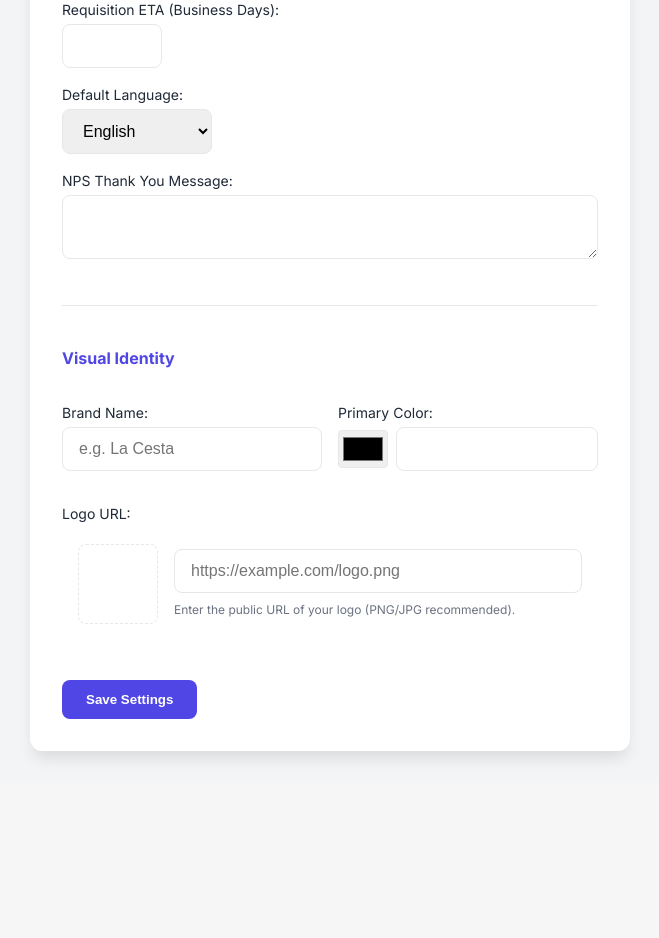
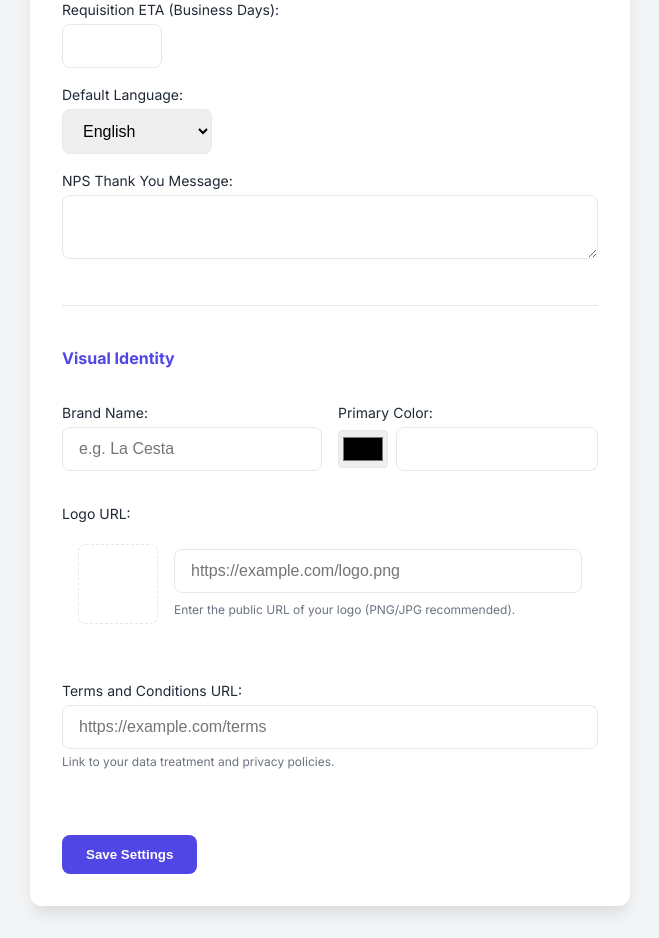
Before and after one commit to srJboca/requisiciones-restaurante, a Flask app: template frontend/templates/admin_dashboard.html in a window 1280 px wide, after a click on "Settings". Shown: the part 275-1213 px from the top of the page, without its empty margins (26-685 px from the left). Before the commit the page ends 1035 px from the top, so only its background shows below. Run offline with Flask 3, Linux system fonts and the light colour scheme; the template is opened without the code that fills it, so the values that code supplies are empty.

Commit message:
ready to production
Version lista para producción con NPS, requisiciones y configuración de marca de cada cliente

```diff
--- a/backend/models/models.py
+++ b/backend/models/models.py
@@ -88,7 +88,7 @@ class NPSQuestion(Base):
     id = Column(Integer, primary_key=True, index=True)
     company_id = Column(Integer, ForeignKey("companies.id"), nullable=False)
     question_text = Column(String(255), nullable=False)
-    question_type = Column(Enum('score', 'text', 'yes_no'), default='score')
+    question_type = Column(Enum('score', 'text', 'yes_no', 'phone', 'email'), default='score')
     is_active = Column(Boolean, default=True)
     display_order = Column(Integer, default=0)
 
--- a/backend/routers/admin.py
+++ b/backend/routers/admin.py
@@ -69,6 +69,7 @@ class SettingUpdate(BaseModel):
     brand_name: Optional[str] = None
     primary_color: Optional[str] = None
     logo_url: Optional[str] = None
+    terms_and_conditions_url: Optional[str] = None
 
 class AdminPasswordReset(BaseModel):
     new_password: str
@@ -410,7 +411,8 @@ def get_settings(db: Session = Depends(get_db), current_user: User = Depends(get
         "nps_thank_you_message": _get_setting(db, current_user.company_id, 'nps_thank_you_message') or "Your feedback has been successfully recorded.",
         "brand_name": _get_setting(db, current_user.company_id, 'brand_name') or "",
         "primary_color": _get_setting(db, current_user.company_id, 'primary_color') or "#2563eb",
-        "logo_url": _get_setting(db, current_user.company_id, 'logo_url') or ""
+        "logo_url": _get_setting(db, current_user.company_id, 'logo_url') or "",
+        "terms_and_conditions_url": _get_setting(db, current_user.company_id, 'terms_and_conditions_url') or ""
     }
 
 @router.post("/settings")
@@ -427,6 +429,8 @@ def update_settings(data: SettingUpdate, db: Session = Depends(get_db), current_
         _set_setting(db, current_user.company_id, 'primary_color', data.primary_color)
     if data.logo_url is not None:
         _set_setting(db, current_user.company_id, 'logo_url', data.logo_url)
+    if data.terms_and_conditions_url is not None:
+        _set_setting(db, current_user.company_id, 'terms_and_conditions_url', data.terms_and_conditions_url)
     db.commit()
     log_audit(db, current_user.id, "Update Settings", "SystemSetting")
     return {"message": "Settings updated"}
--- a/backend/routers/nps.py
+++ b/backend/routers/nps.py
@@ -32,6 +32,7 @@ def get_survey_questions(db: Session = Depends(get_db), current_user: User = Dep
     brand_name = db.query(SystemSetting).filter(SystemSetting.company_id == current_user.company_id, SystemSetting.setting_key == "brand_name").first()
     primary_color = db.query(SystemSetting).filter(SystemSetting.company_id == current_user.company_id, SystemSetting.setting_key == "primary_color").first()
     logo_url = db.query(SystemSetting).filter(SystemSetting.company_id == current_user.company_id, SystemSetting.setting_key == "logo_url").first()
+    terms_url = db.query(SystemSetting).filter(SystemSetting.company_id == current_user.company_id, SystemSetting.setting_key == "terms_and_conditions_url").first()
 
     return {
         "questions": questions,
@@ -40,7 +41,8 @@ def get_survey_questions(db: Session = Depends(get_db), current_user: User = Dep
             "brand_name": brand_name.setting_value if brand_name else "",
             "primary_color": primary_color.setting_value if primary_color else "#2563eb",
             "logo_url": logo_url.setting_value if logo_url else ""
-        }
+        },
+        "terms_and_conditions_url": terms_url.setting_value if terms_url else ""
     }
 
 @router.post("/submit-survey")
--- /dev/null
+++ b/db/alter_6.sql
@@ -0,0 +1 @@
+ALTER TABLE nps_questions MODIFY COLUMN question_type ENUM('score', 'text', 'yes_no', 'phone', 'email') DEFAULT 'score';
--- a/frontend/app.py
+++ b/frontend/app.py
@@ -168,6 +168,7 @@ def admin_dashboard():
         groups = requests.get(f"{API_URL}/admin/product-groups", headers=headers).json()
         products = requests.get(f"{API_URL}/admin/products", headers=headers).json()
         logs = requests.get(f"{API_URL}/admin/audit-logs", headers=headers).json()
+        nps_questions = requests.get(f"{API_URL}/admin/nps/questions", headers=headers).json()
         settings_res = requests.get(f"{API_URL}/admin/settings", headers=headers)
         settings = settings_res.json() if settings_res.status_code == 200 else {}
         eta_days = settings.get("eta_days", "2")
@@ -176,18 +177,18 @@ def admin_dashboard():
         brand_name = settings.get("brand_name", "")
         primary_color = settings.get("primary_color", "#2563eb")
         logo_url = settings.get("logo_url", "")
-
-        nps_questions = requests.get(f"{API_URL}/admin/nps/questions", headers=headers).json()
+        terms_and_conditions_url = settings.get("terms_and_conditions_url", "")
     except:
         users, restaurants, plants, groups, products, logs, nps_questions = [], [], [], [], [], [], []
-        eta_days, default_language, nps_thank_you_message = "2", "en", "Your feedback has been successfully recorded."
-        brand_name, primary_color, logo_url = "", "#2563eb", ""
+        eta_days, default_language, nps_thank_you_message = "2", "en", ""
+        brand_name, primary_color, logo_url, terms_and_conditions_url = "", "#2563eb", "", ""
     return render_template("admin_dashboard.html",
                            users=users, restaurants=restaurants, plants=plants,
                            groups=groups, products=products, logs=logs,
                            eta_days=eta_days, default_language=default_language,
                            nps_thank_you_message=nps_thank_you_message,
-                           brand_name=brand_name, primary_color=primary_color, logo_url=logo_url,
+                           brand_name=brand_name, primary_color=primary_color,
+                           logo_url=logo_url, terms_and_conditions_url=terms_and_conditions_url,
                            nps_questions=nps_questions, API_URL=PUBLIC_API_URL)
 
 @app.route("/nps/survey")
@@ -203,16 +204,18 @@ def nps_survey():
         brand_name = branding.get("brand_name", "")
         primary_color = branding.get("primary_color", "#2563eb")
         logo_url = branding.get("logo_url", "")
+        terms_and_conditions_url = data.get("terms_and_conditions_url", "")
     except:
         questions = []
         thank_you_message = "Your feedback has been successfully recorded."
-        brand_name, primary_color, logo_url = "", "#2563eb", ""
+        brand_name, primary_color, logo_url, terms_and_conditions_url = "", "#2563eb", "", ""
     return render_template("nps_survey.html",
                            questions=questions,
                            thank_you_message=thank_you_message,
                            brand_name=brand_name,
                            primary_color=primary_color,
                            logo_url=logo_url,
+                           terms_and_conditions_url=terms_and_conditions_url,
                            API_URL=PUBLIC_API_URL)
 
 @app.route("/admin/reports/nps")
--- a/frontend/templates/admin_dashboard.html
+++ b/frontend/templates/admin_dashboard.html
@@ -319,6 +319,8 @@
                         <option value="score">Score (0-10)</option>
                         <option value="yes_no">Yes / No</option>
                         <option value="text">Open Text</option>
+                        <option value="phone">Customer Phone</option>
+                        <option value="email">Customer Email</option>
                     </select>
                     <input type="number" id="newNPSQuestionOrder" class="form-control" placeholder="Order" value="0" style="width: 80px;">
                     <button type="submit" class="btn btn-primary">Add Question</button>
@@ -411,6 +413,12 @@
                         <p style="font-size: 0.75rem; color: var(--text-light); margin-top: 0.5rem;">Enter the public URL of your logo (PNG/JPG recommended).</p>
                     </div>
                 </div>
+            </div>
+
+            <div class="form-group" style="margin-top: 1.5rem;">
+                <label for="termsUrl" style="display: block; font-size: 0.875rem; margin-bottom: 0.25rem;">{{ _('Terms and Conditions URL') }}:</label>
+                <input type="text" id="termsUrl" class="form-control" value="{{ terms_and_conditions_url }}" placeholder="https://example.com/terms">
+                <p style="font-size: 0.75rem; color: var(--text-light); margin-top: 0.25rem;">Link to your data treatment and privacy policies.</p>
             </div>
 
             <div style="margin-top: 1.5rem;">
@@ -617,6 +625,7 @@
         const brand_name = document.getElementById('brandName').value;
         const primary_color = document.getElementById('primaryColor').value;
         const logo_url = document.getElementById('logoUrl').value;
+        const terms_and_conditions_url = document.getElementById('termsUrl').value;
 
         try {
             const res = await fetch(`${API_URL}/admin/settings`, {
@@ -628,7 +637,8 @@
                     nps_thank_you_message,
                     brand_name,
                     primary_color,
-                    logo_url
+                    logo_url,
+                    terms_and_conditions_url
                 })
             });
             if (res.ok) {
```
Also changed, not shown: frontend/templates/nps_survey.html (+60 -3 lines), frontend/translations/es/LC_MESSAGES/messages.po.
